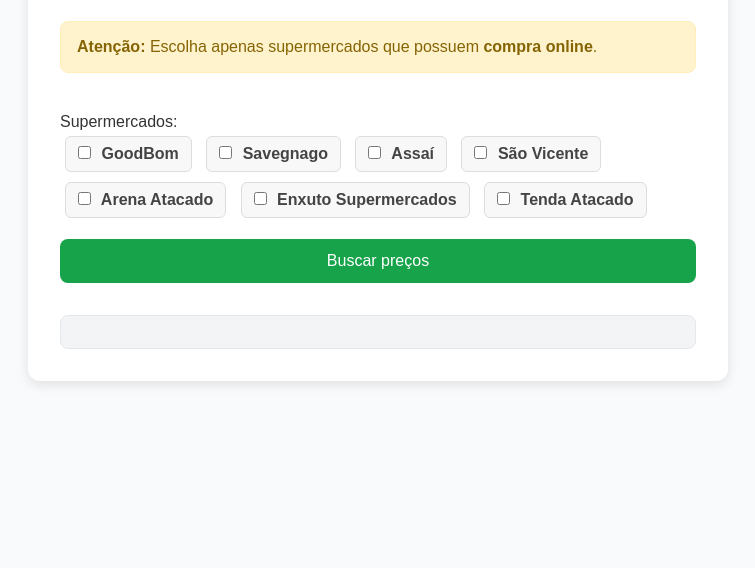
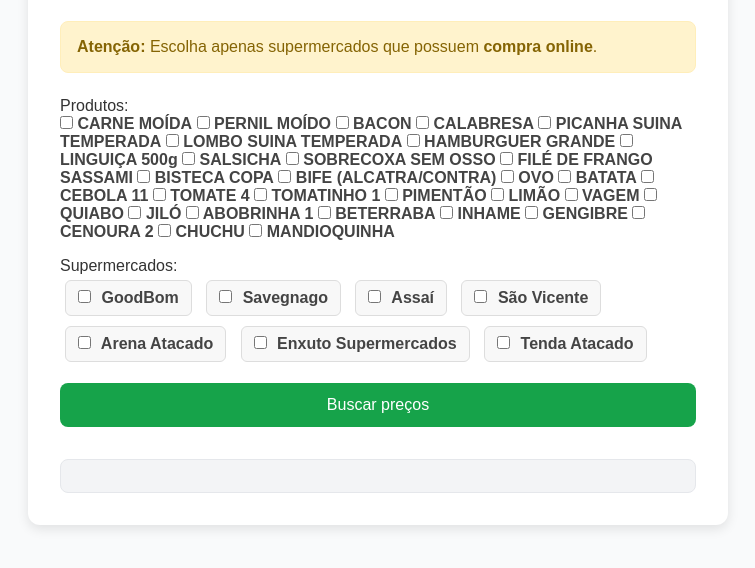
Before and after one commit to lucffernands/compradomes-app, a plain HTML site: page site/index.html in a window 1280 px wide. Shown: the part 92-660 px from the top of the page, without its empty margins (262-1017 px from the left). Drawn offline with Linux system fonts and the light colour scheme.

Commit message:
Update products_hortolandia.html

```diff
--- a/site/fragments/products_hortolandia.html
+++ b/site/fragments/products_hortolandia.html
@@ -156,3 +156,38 @@
     <option value="PATÊ/SACHE">PATÊ/SACHE</option>
   </select>
 </div>
+
+<!-- DESKTOP: CheckBox múltiplo completo -->
+<div class="desktop-only" id="products-desktop">
+  <p>Produtos:</p>
+  <label><input type="checkbox" value="CARNE MOÍDA"> CARNE MOÍDA</label>
+  <label><input type="checkbox" value="PERNIL MOÍDO"> PERNIL MOÍDO</label>
+  <label><input type="checkbox" value="BACON"> BACON</label>
+  <label><input type="checkbox" value="CALABRESA"> CALABRESA</label>
+  <label><input type="checkbox" value="PICANHA SUINA TEMPERADA"> PICANHA SUINA TEMPERADA</label>
+  <label><input type="checkbox" value="LOMBO SUINA TEMPERADA"> LOMBO SUINA TEMPERADA</label>
+  <label><input type="checkbox" value="HAMBURGUER GRANDE"> HAMBURGUER GRANDE</label>
+  <label><input type="checkbox" value="LINGUIÇA 500g"> LINGUIÇA 500g</label>
+  <label><input type="checkbox" value="SALSICHA"> SALSICHA</label>
+  <label><input type="checkbox" value="SOBRECOXA SEM OSSO"> SOBRECOXA SEM OSSO</label>
+  <label><input type="checkbox" value="FILÉ DE FRANGO SASSAMI"> FILÉ DE FRANGO SASSAMI</label>
+  <label><input type="checkbox" value="BISTECA COPA"> BISTECA COPA</label>
+  <label><input type="checkbox" value="BIFE (ALCATRA/CONTRA)"> BIFE (ALCATRA/CONTRA)</label>
+  <label><input type="checkbox" value="OVO"> OVO</label>
+  <label><input type="checkbox" value="BATATA"> BATATA</label>
+  <label><input type="checkbox" value="CEBOLA 11"> CEBOLA 11</label>
+  <label><input type="checkbox" value="TOMATE 4"> TOMATE 4</label>
+  <label><input type="checkbox" value="TOMATINHO 1"> TOMATINHO 1</label>
+  <label><input type="checkbox" value="PIMENTÃO"> PIMENTÃO</label>
+  <label><input type="checkbox" value="LIMÃO"> LIMÃO</label>
+  <label><input type="checkbox" value="VAGEM"> VAGEM</label>
+  <label><input type="checkbox" value="QUIABO"> QUIABO</label>
+  <label><input type="checkbox" value="JILÓ"> JILÓ</label>
+  <label><input type="checkbox" value="ABOBRINHA 1"> ABOBRINHA 1</label>
+  <label><input type="checkbox" value="BETERRABA"> BETERRABA</label>
+  <label><input type="checkbox" value="INHAME"> INHAME</label>
+  <label><input type="checkbox" value="GENGIBRE"> GENGIBRE</label>
+  <label><input type="checkbox" value="CENOURA 2"> CENOURA 2</label>
+  <label><input type="checkbox" value="CHUCHU"> CHUCHU</label>
+  <label><input type="checkbox" value="MANDIOQUINHA"> MANDIOQUINHA</label>
+</div>
```
